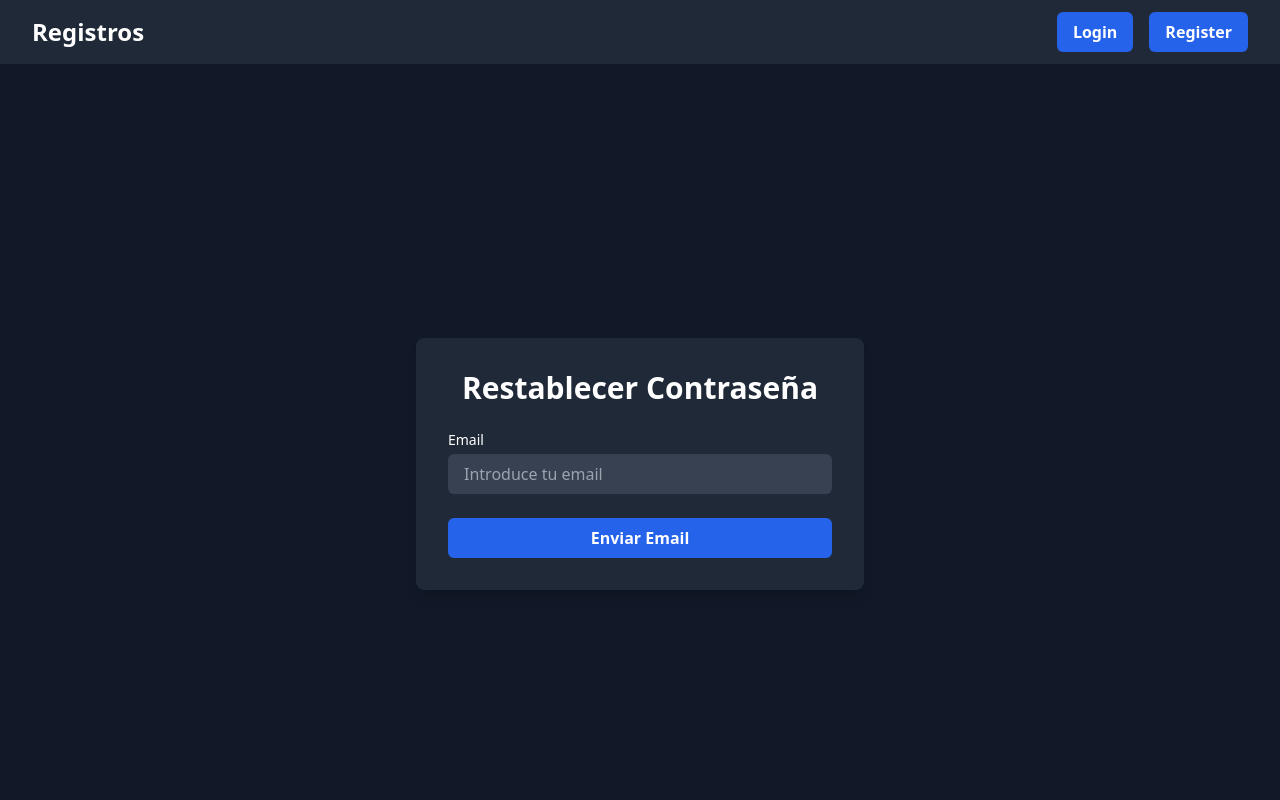
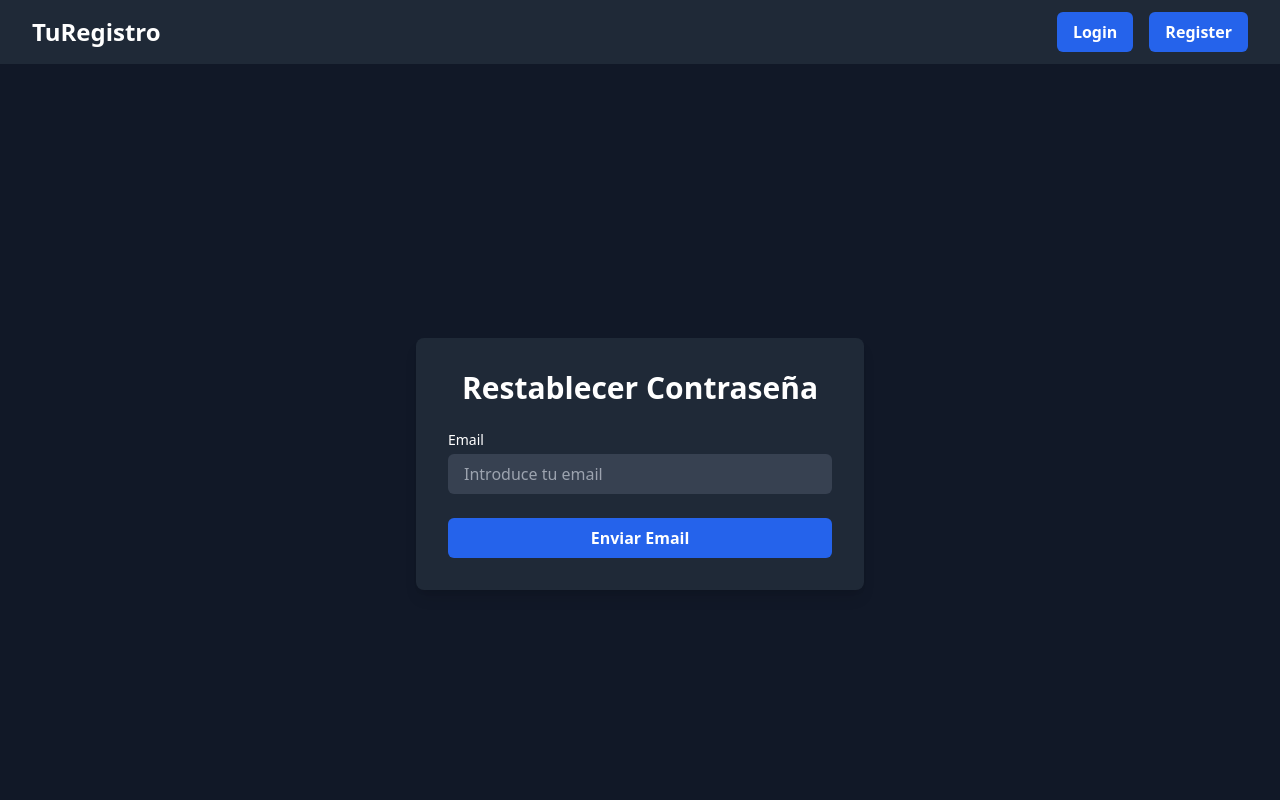
Before and after one commit to Ntarchini99/Cloudhaven, a React (Vite) app: page /forgot-password in a window 1280 px wide. Shown: the top 800 px of the page. Built offline with nearby package versions, Linux system fonts and the light colour scheme; no server answers.

Commit message:
make name changes to HTML and NavBar component

```diff
--- a/index.html
+++ b/index.html
@@ -5,7 +5,7 @@
   <meta charset="UTF-8" />
   <link rel="icon" type="image/svg+xml" href="./src/assets/Icons/verify.png" />
   <meta name="viewport" content="width=device-width, initial-scale=1.0" />
-  <title>Registros</title>
+  <title>TuRegistro</title>
 </head>
 
 <body>
--- a/src/Components/NavBar/NavBar.jsx
+++ b/src/Components/NavBar/NavBar.jsx
@@ -30,7 +30,7 @@ function Navbar() {
         <div className="flex justify-between h-16 items-center">
           <div className="flex-shrink-0">
             <Link to={isAuthenticated ? "/files" : "/"} className="text-2xl font-bold">
-              Registros
+              TuRegistro
             </Link>
           </div>
 
```
